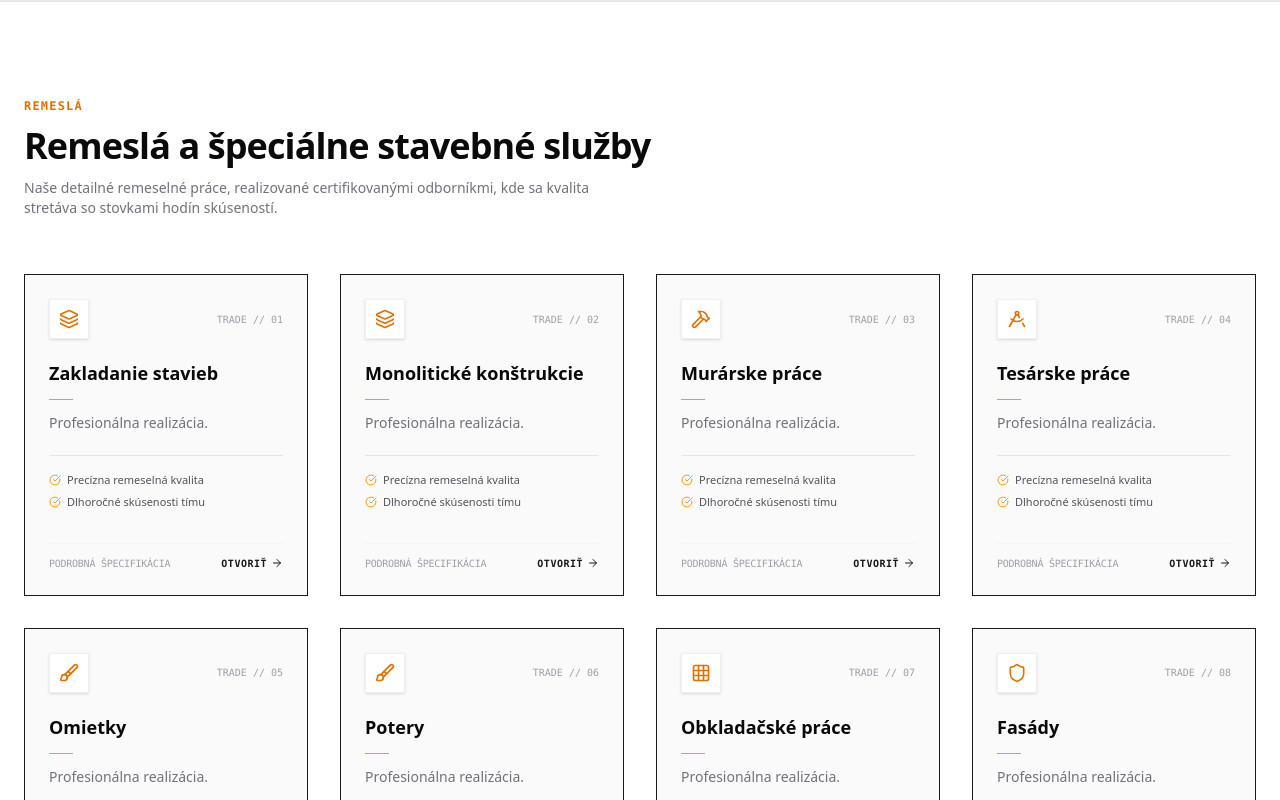
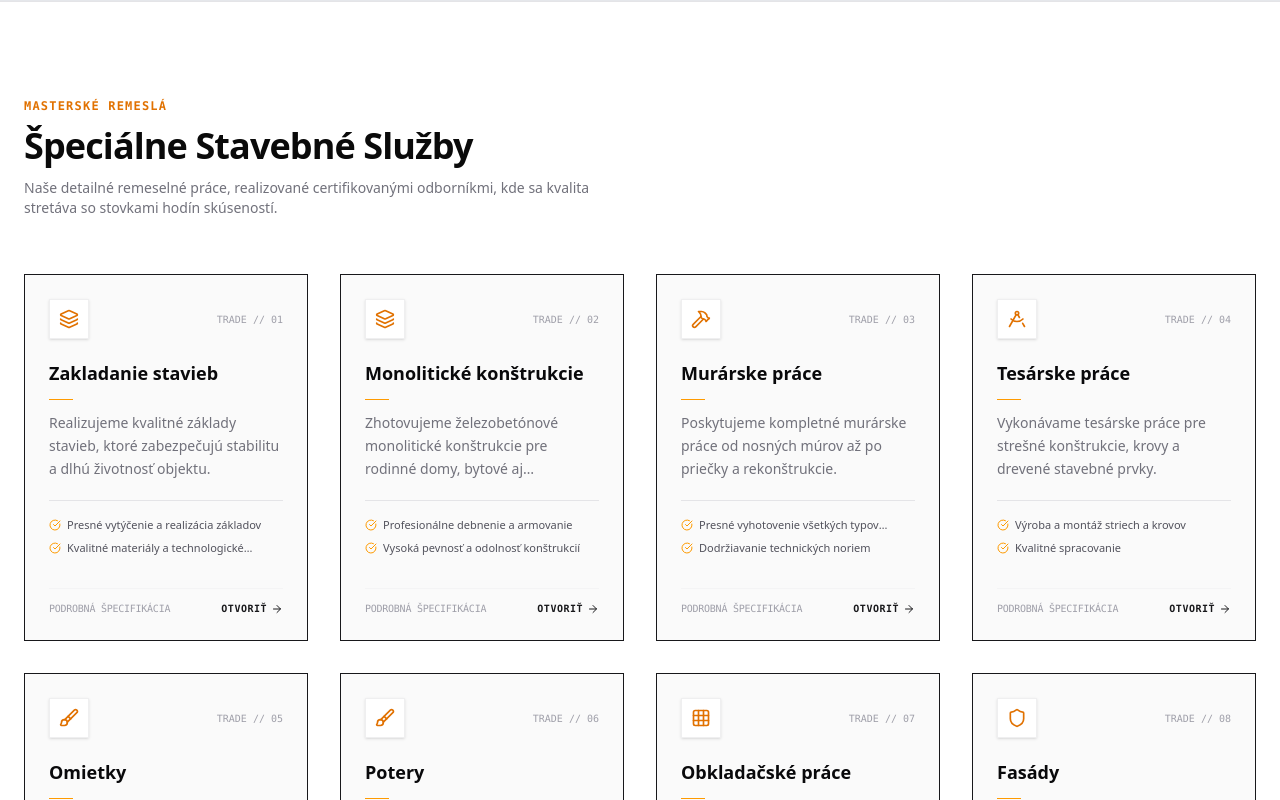
Before and after one commit to oogwaysenseii/MNSP2, a Next.js app: page /sluzby in a window 1280 px wide. Shown: the part 780-1580 px from the top of the page. Built offline with nearby package versions, Linux system fonts and the light colour scheme.

Commit message:
content update

```diff
--- a/app/sluzby/[service]/[mesto]/page.tsx
+++ b/app/sluzby/[service]/[mesto]/page.tsx
@@ -109,7 +109,7 @@ export default async function ServiceLocationPage({ params }: PageProps) {
         {city.slug === 'banska-bystrica' && (
           <div className="pt-4 mt-4 border-t border-zinc-200/60">
             <strong className="text-sm text-zinc-900 block mb-2">
-              {`Pôsobíme v oblasti ${city.name} a okolí:`}
+              {`Pôsobíme v celej oblasti ${city.name} a okolí:`}
             </strong>
             <ul className="flex flex-wrap gap-2">
               {["Badín", "Selce", "Slovenská Ľupča", "Harmanec", "Tajov", "Kynceľová"].map((mun, idx) => (
--- a/app/sluzby/page.tsx
+++ b/app/sluzby/page.tsx
@@ -61,10 +61,10 @@ export default function SluzbyPage() {
       <div className="max-w-[1400px] mx-auto px-6">
         <div className="mb-14 space-y-3">
           <span className="text-xs font-mono tracking-widest text-amber-600 font-bold uppercase block">
-            REMESLÁ
+            MASTERSKÉ REMESLÁ
           </span>
           <h2 className="text-3xl sm:text-4xl font-display font-extrabold text-neutral-950 tracking-tight">
-            Remeslá a špeciálne stavebné služby
+            Špeciálne Stavebné Služby
           </h2>
           <p className="text-zinc-500 text-sm max-w-xl">
             Naše detailné remeselné práce, realizované certifikovanými odborníkmi, kde sa kvalita stretáva so stovkami hodín skúseností.
@@ -110,14 +110,12 @@ export default function SluzbyPage() {
 
                     {/* BULLET HIGHLIGHTS (Mocked or pulled if we had an array, here we just show 2 generic ones for illustration based on user's mockup) */}
                     <div className="mt-5 space-y-1.5 pt-4 border-t border-zinc-200">
-                      <div className="flex items-start gap-1.5 text-[11px] text-zinc-600">
-                        <CheckCircle className="w-3 h-3 text-amber-500 shrink-0 mt-0.5" />
-                        <span className="line-clamp-1">Precízna remeselná kvalita</span>
-                      </div>
-                      <div className="flex items-start gap-1.5 text-[11px] text-zinc-600">
-                        <CheckCircle className="w-3 h-3 text-amber-500 shrink-0 mt-0.5" />
-                        <span className="line-clamp-1">Dlhoročné skúsenosti tímu</span>
-                      </div>
+                      {sub.highlights?.map((highlight, hIdx) => (
+                        <div key={hIdx} className="flex items-start gap-1.5 text-[11px] text-zinc-600">
+                          <CheckCircle className="w-3 h-3 text-amber-500 shrink-0 mt-0.5" />
+                          <span className="line-clamp-1">{highlight}</span>
+                        </div>
+                      ))}
                     </div>
                   </div>
 
--- a/app/sluzby/rodinne-domy/rekonstrukcia-rodinneho-domu/[mesto]/page.tsx
+++ b/app/sluzby/rodinne-domy/rekonstrukcia-rodinneho-domu/[mesto]/page.tsx
@@ -70,7 +70,7 @@ export default async function RekonstrukciaLocationPage({ params }: PageProps) {
         {city.slug === 'banska-bystrica' && (
           <div className="pt-4 mt-4 border-t border-zinc-200/60">
             <strong className="text-sm text-zinc-900 block mb-2">
-              {`Pôsobíme v oblasti ${city.name} a okolí:`}
+              {`Pôsobíme v celej oblasti ${city.name} a okolí:`}
             </strong>
             <ul className="flex flex-wrap gap-2">
               {["Badín", "Selce", "Slovenská Ľupča", "Harmanec", "Tajov", "Kynceľová"].map((mun, idx) => (
@@ -147,6 +147,10 @@ export default async function RekonstrukciaLocationPage({ params }: PageProps) {
       <RodinneDomyServiceDetail
         title={`Rekonštrukcia domov v ${city.locative}`}
         breadcrumbTitle={city.name}
+        parentBreadcrumbTitle="Rekonštrukcia domu"
+        parentBreadcrumbUrl="/sluzby/rodinne-domy/rekonstrukcia-rodinneho-domu"
+        subtitle1={`Aj v ${city.locative} vám postavíme váš vysnívaný dom bez námahy.`}
+        subtitle2="Projekt vám vypracujeme, dom vám postavíme a s formalitami vám pomôžeme alebo ich rovno vybavíme za vás."
         fullDesc={`Realizujeme kompletné alebo prebiehajúce rekonštrukcie rodinných domov v meste a okolí ${city.name}. Spolupracujeme s tými najlepšími v obore s ohľadom na aktuálne normy, statiku a historickú hodnotu budov.\n\nSme prispôsobený na riadenie komplikovaných búracich prác u starých objektov, vstavby podkroví, sanácií muriva, nadstavbám a podobne.`}
         imageUrl="https://images.unsplash.com/photo-1503387762-592deb58ef4e?auto=format&fit=crop&w=1600&q=80"
         features={[
--- a/app/sluzby/rodinne-domy/rekonstrukcia-rodinneho-domu/page.tsx
+++ b/app/sluzby/rodinne-domy/rekonstrukcia-rodinneho-domu/page.tsx
@@ -8,6 +8,8 @@ export default function RekonstrukciaDomuPage() {
     <RodinneDomyServiceDetail
       title="Rekonštrukcia rodinného domu"
       breadcrumbTitle="Rekonštrukcia domu"
+      subtitle1="Postavte si svoj vysnívaný dom bez námahy."
+      subtitle2="Projekt vám vypracujeme, dom vám postavíme a s formalitami vám pomôžeme alebo ich rovno vybavíme za vás."
       fullDesc={`Naša divízia prémiových rekonštrukcií prináša špičkovú kvalitu do starších nehnuteľností. Zvyšujeme životnú úroveň pôvodných domov prostredníctvom moderných technológií, energetických úspor a rešpektovania statiky pôvodnej budovy.\n\nČi už potrebujete komplexné statické spevnenie nosných stien, výmenu starých inštalácií, precízne zateplenie, alebo kompletnú premenu interiérových dispozícií na kľúč, naši remeselníci garantujú najvyššiu stavebnú presnosť.`}
       imageUrl="https://images.unsplash.com/photo-1581858726788-75bc0f6a952d?auto=format&fit=crop&w=1600&q=80"
       features={[
--- a/app/sluzby/rodinne-domy/stavba-domu-na-kluc/[mesto]/page.tsx
+++ b/app/sluzby/rodinne-domy/stavba-domu-na-kluc/[mesto]/page.tsx
@@ -70,7 +70,7 @@ export default async function StavbaLocationPage({ params }: PageProps) {
         {city.slug === 'banska-bystrica' && (
           <div className="pt-4 mt-4 border-t border-zinc-200/60">
             <strong className="text-sm text-zinc-900 block mb-2">
-              {`Pôsobíme v oblasti ${city.name} a okolí:`}
+              {`Pôsobíme v celej oblasti ${city.name} a okolí:`}
             </strong>
             <ul className="flex flex-wrap gap-2">
               {["Badín", "Selce", "Slovenská Ľupča", "Harmanec", "Tajov", "Kynceľová"].map((mun, idx) => (
@@ -147,6 +147,10 @@ export default async function StavbaLocationPage({ params }: PageProps) {
       <RodinneDomyServiceDetail
         title={`Stavba domu na kľúč v ${city.locative}`}
         breadcrumbTitle={city.name}
+        parentBreadcrumbTitle="Stavba domu na kľúč"
+        parentBreadcrumbUrl="/sluzby/rodinne-domy/stavba-domu-na-kluc"
+        subtitle1={`Aj v ${city.locative} vám postavíme váš vysnívaný dom bez námahy.`}
+        subtitle2="Projekt vám vypracujeme, dom vám postavíme a s formalitami vám pomôžeme alebo ich rovno vybavíme za vás."
         fullDesc={`Staviame rodinné domy podľa požiadaviek a potrieb našich klientov v regióne ${city.name}. Spolupracujeme s architektmi a inžiniermi, aby výsledok zodpovedal vašim predstavám aj vysokým nárokom na kvalitu.\n\nPri výstavbe používame výhradne kvalitné a overené materiály, dbáme na dostatočnú hydroizoláciu, poctivú tepelnú izoláciu a integráciu moderných technológií.`}
         imageUrl="https://images.unsplash.com/photo-1600596542815-ffad4c1539a9?auto=format&fit=crop&w=1600&q=80"
         features={[
--- a/app/sluzby/rodinne-domy/stavba-domu-na-kluc/page.tsx
+++ b/app/sluzby/rodinne-domy/stavba-domu-na-kluc/page.tsx
@@ -8,6 +8,8 @@ export default function StavbaDomuNaKlucPage() {
     <RodinneDomyServiceDetail
       title="Stavba domu na kľúč"
       breadcrumbTitle="Stavba domu na kľúč"
+      subtitle1="Postavte si svoj vysnívaný dom bez námahy."
+      subtitle2="Projekt vám vypracujeme, dom vám postavíme a s formalitami vám pomôžeme alebo ich rovno vybavíme za vás."
       fullDesc={`Staviame rodinné domy podľa požiadaviek a potrieb našich klientov. Spolupracujeme s architektmi a inžiniermi, aby výsledok zodpovedal vašim predstavám aj vysokým nárokom na kvalitu.\n\nPri výstavbe používame výhradne kvalitné a overené materiály, dbáme na dostatočnú hydroizoláciu, poctivú tepelnú izoláciu a integráciu moderných technológií.`}
       imageUrl="https://images.unsplash.com/photo-1600596542815-ffad4c1539a9?auto=format&fit=crop&w=1600&q=80"
       features={[
--- a/package.json
+++ b/package.json
@@ -25,8 +25,6 @@
     "@tailwindcss/postcss": "^4.3.0",
     "@types/express": "^4.17.21",
     "@types/node": "^22.14.0",
-    "@types/react": "^19.2.17",
-    "@types/react-dom": "^19.2.3",
     "autoprefixer": "^10.4.21",
     "esbuild": "^0.25.0",
     "postcss": "^8.5.15",
--- a/src/components/sections/BlogSection.tsx
+++ b/src/components/sections/BlogSection.tsx
@@ -44,7 +44,7 @@ export default function BlogSection({ filterCategory, hideFilters, showSidebar,
 
   if (compact) {
     return (
-      <div className=" px-6 pt-10  border-t border-zinc-200 max-w-7xl">
+      <div className="mx-auto px-6 mt-20 sm:mt-24 border-t border-zinc-150 pt-16 max-w-7xl">
         <div className="flex justify-between items-end mb-10">
           <div className="space-y-4">
             <span className="text-xs font-mono font-bold text-amber-500 tracking-wider uppercase block">
--- a/src/data/projects.ts
+++ b/src/data/projects.ts
@@ -51,7 +51,7 @@ export const projectsData: Project[] = [
     id: 'obchvat-most',
     title: 'Rekonštrukcia rodidnného domu Hriňová',
     description: 'Dodávka a realizácia monolitických železobetónových konštrukcií a pilierov na rozostavanom úseku bratislavského obchvatu.',
-    category: 'residential',
+    category: 'civil',
     location: 'Hriňová',
     year: 2025,
     duration: '12 mesiacov',
--- a/src/data/sluzby.ts
+++ b/src/data/sluzby.ts
@@ -3,42 +3,47 @@ export const sluzby = [
     id: 'rodinne-domy',
     name: 'Rodinné domy',
     description: 'Kompletná výstavba a rekonštrukcie moderných rodinných domov.',
-    imageUrl: 'https://images.unsplash.com/photo-1600585154340-be6161a56a0c?auto=format&fit=crop&w=1200&q=80'
+    imageUrl: 'https://images.unsplash.com/photo-1600585154340-be6161a56a0c?auto=format&fit=crop&w=1200&q=80',
+    highlights: ['Stavba na kľúč', 'Záruka kvality']
   },
   {
     id: 'rezidencne-budovy',
     name: 'Rezidenčné budovy',
     description: 'Komplexná výstavba bytových domov a polyfunkčných objektov.',
-    imageUrl: 'https://images.unsplash.com/photo-1486406146926-c627a92ad1ab?w=600&h=400&fit=crop&q=80'
+    imageUrl: 'https://images.unsplash.com/photo-1486406146926-c627a92ad1ab?w=600&h=400&fit=crop&q=80',
+    highlights: ['Hromadná výstavba', 'Dodržanie termínov']
   },
   {
     id: 'komercna-vystavba',
     name: 'Komerčná výstavba',
     description: 'Moderné administratívne budovy, sídla, prevádzky, predajne, showroomy či obchodné centrá.',
-    imageUrl: 'https://images.unsplash.com/photo-1497366216548-37526070297c?w=600&h=400&fit=crop&q=80'
+    imageUrl: 'https://images.unsplash.com/photo-1497366216548-37526070297c?w=600&h=400&fit=crop&q=80',
+    highlights: ['Reprezentatívny dizajn', 'Funkčnosť priestorov']
   },
   {
     id: 'priemyselne-objekty',
     name: 'Priemyselné objekty',
     description: 'Skladové haly, logistické centrá, výrobné závody ...',
-    imageUrl: 'https://images.unsplash.com/photo-1586528116311-ad8dd3c8310d?w=600&h=400&fit=crop&q=80'
+    imageUrl: 'https://images.unsplash.com/photo-1586528116311-ad8dd3c8310d?w=600&h=400&fit=crop&q=80',
+    highlights: ['Rýchla realizácia', 'Priemyselné štandardy']
   },
   {
     id: 'obcianske-stavby',
     name: 'Občianske stavby',
     description: 'Školy, nemocnice, domovy sociálnych služieb, úrady ...',
-    imageUrl: 'https://images.unsplash.com/photo-1541888946425-d81bb19240f5?auto=format&fit=crop&w=1200&q=80'
+    imageUrl: 'https://images.unsplash.com/photo-1541888946425-d81bb19240f5?auto=format&fit=crop&w=1200&q=80',
+    highlights: ['Komunitný prínos', 'Vysoká bezpečnosť']
   },
-  { id: 'zakladanie-stavieb', name: 'Zakladanie stavieb', description: 'Profesionálna realizácia.', imageUrl: 'https://picsum.photos/seed/zaklady/600/400' },
-  { id: 'monoliticke-konstrukcie', name: 'Monolitické konštrukcie', description: 'Profesionálna realizácia.', imageUrl: 'https://picsum.photos/seed/monolit/600/400' },
-  { id: 'murarske-prace', name: 'Murárske práce', description: 'Profesionálna realizácia.', imageUrl: 'https://picsum.photos/seed/murar/600/400' },
-  { id: 'tesarske-prace', name: 'Tesárske práce', description: 'Profesionálna realizácia.', imageUrl: 'https://picsum.photos/seed/tesar/600/400' },
-  { id: 'omietky', name: 'Omietky', description: 'Profesionálna realizácia.', imageUrl: 'https://picsum.photos/seed/omietky/600/400' },
-  { id: 'potery', name: 'Potery', description: 'Profesionálna realizácia.', imageUrl: 'https://picsum.photos/seed/potery/600/400' },
-  { id: 'obkladacske-prace', name: 'Obkladačské práce', description: 'Profesionálna realizácia.', imageUrl: 'https://picsum.photos/seed/obklady/600/400' },
-  { id: 'fasady', name: 'Fasády', description: 'Profesionálna realizácia.', imageUrl: 'https://picsum.photos/seed/fasady/600/400' },
-  { id: 'vykopove-zemne-prace', name: 'Výkopové a zemné práce', description: 'Profesionálna realizácia.', imageUrl: 'https://picsum.photos/seed/vykopy/600/400' },
-  { id: 'buracie-prace', name: 'Búracie práce', description: 'Profesionálna realizácia.', imageUrl: 'https://picsum.photos/seed/buracie/600/400' },
-  { id: 'jadrove-vrtanie', name: 'Jadrové vŕtanie', description: 'Profesionálna realizácia.', imageUrl: 'https://picsum.photos/seed/vrtanie/600/400' },
-  { id: 'rezanie-otvorov', name: 'Rezanie otvorov', description: 'Profesionálna realizácia.', imageUrl: 'https://picsum.photos/seed/rezanie/600/400' }
+  { id: 'zakladanie-stavieb', name: 'Zakladanie stavieb', description: 'Realizujeme kvalitné základy stavieb, ktoré zabezpečujú stabilitu a dlhú životnosť objektu.', imageUrl: 'https://picsum.photos/seed/zaklady/600/400', highlights: ['Presné vytýčenie a realizácia základov', 'Kvalitné materiály a technologické postupy'] },
+  { id: 'monoliticke-konstrukcie', name: 'Monolitické konštrukcie', description: 'Zhotovujeme železobetónové monolitické konštrukcie pre rodinné domy, bytové aj priemyselné objekty.', imageUrl: 'https://picsum.photos/seed/monolit/600/400', highlights: ['Profesionálne debnenie a armovanie', 'Vysoká pevnosť a odolnosť konštrukcií'] },
+  { id: 'murarske-prace', name: 'Murárske práce', description: 'Poskytujeme kompletné murárske práce od nosných múrov až po priečky a rekonštrukcie.', imageUrl: 'https://picsum.photos/seed/murar/600/400', highlights: ['Presné vyhotovenie všetkých typov materiálov', 'Dodržiavanie technických noriem'] },
+  { id: 'tesarske-prace', name: 'Tesárske práce', description: 'Vykonávame tesárske práce pre strešné konštrukcie, krovy a drevené stavebné prvky.', imageUrl: 'https://picsum.photos/seed/tesar/600/400', highlights: ['Výroba a montáž striech a krovov', 'Kvalitné spracovanie'] },
+  { id: 'omietky', name: 'Omietky', description: 'Realizujeme vnútorné aj vonkajšie omietky s dôrazom na hladký a trvácny povrch.', imageUrl: 'https://picsum.photos/seed/omietky/600/400', highlights: ['Strojové aj ručné omietanie', 'Rovný a estetický výsledok'] },
+  { id: 'potery', name: 'Potery', description: 'Zhotovujeme kvalitné podlahové potery ako ideálny základ pre finálne podlahové krytiny.', imageUrl: 'https://picsum.photos/seed/potery/600/400', highlights: ['Anhydritové aj cementové potery', 'Kvalitná a rýchla práca'] },
+  { id: 'obkladacske-prace', name: 'Obkladačské práce', description: 'Pokladáme obklady a dlažby s dôrazom na detail a dlhodobú životnosť.', imageUrl: 'https://picsum.photos/seed/obklady/600/400', highlights: ['Pokládka akýchkoľvek formátov', 'Precízne prevedenie s dôrazom na detail'] },
+  { id: 'fasady', name: 'Fasády', description: 'Realizujeme fasádne systémy, ktoré zlepšujú vzhľad aj energetickú efektivitu budov.', imageUrl: 'https://picsum.photos/seed/fasady/600/400', highlights: ['ETICS a prevetrávané fasády', 'Široký výber povrchových úprav'] },
+  { id: 'vykopove-zemne-prace', name: 'Výkopové a zemné práce', description: 'Zabezpečujeme zemné práce pre stavby, inžinierske siete a terénne úpravy.', imageUrl: 'https://picsum.photos/seed/vykopy/600/400', highlights: ['Moderná mechanizácia', 'Presné výkopy'] },
+  { id: 'buracie-prace', name: 'Búracie práce', description: 'Realizujeme bezpečné búracie práce vrátane odvozu a likvidácie stavebného odpadu.', imageUrl: 'https://picsum.photos/seed/buracie/600/400', highlights: ['Ručné a mechanické búranie', 'Kontrolované a bezpečné búranie'] },
+  { id: 'jadrove-vrtanie', name: 'Jadrové vŕtanie', description: 'Vykonávame presné jadrové vŕtanie otvorov do betónu, železobetónu, muriva a ďalších materiálov.', imageUrl: 'https://picsum.photos/seed/vrtanie/600/400', highlights: ['Rôzne priemery a hĺbky otvorov', 'Vysoká presnosť vrtov'] },
+  { id: 'rezanie-otvorov', name: 'Rezanie otvorov', description: 'Realizujeme profesionálne rezanie otvorov a konštrukcií v betóne, železobetóne aj murive.', imageUrl: 'https://picsum.photos/seed/rezanie/600/400', highlights: ['Diamantové rezanie', 'Minimálna prašnosť a vibrácie'] }
 ];
```
Also changed, not shown: src/components/sections/RodinneDomyServiceDetail.tsx (+22 -1 lines), 1 other file (tests, documents, lock files or other folders).
